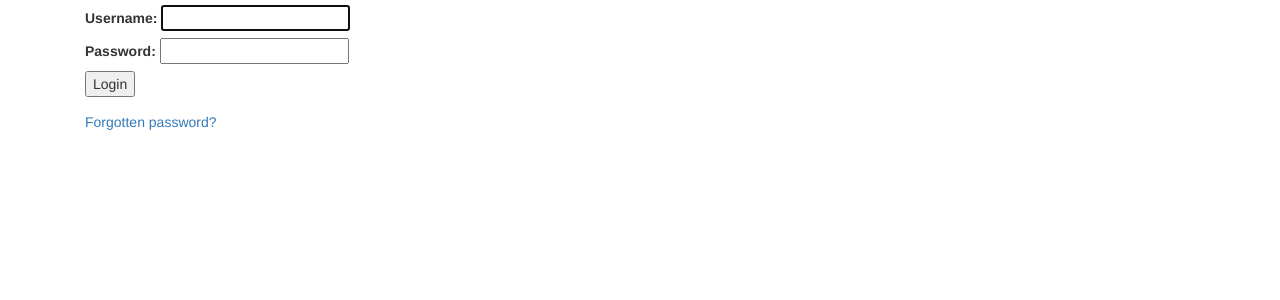
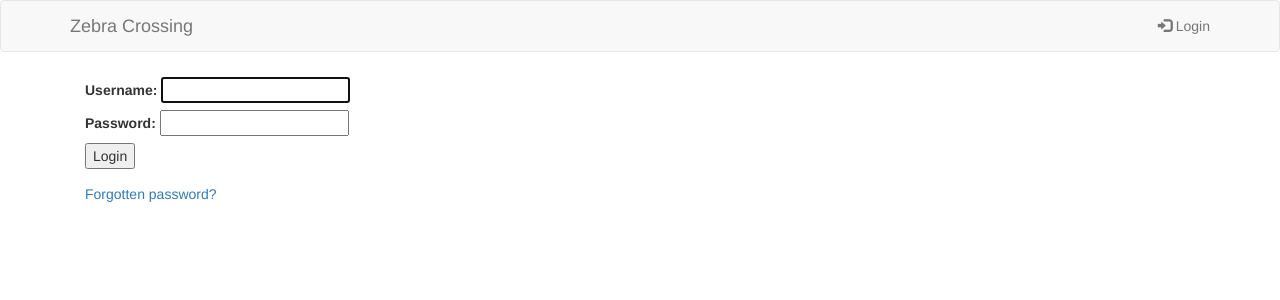
Before and after one commit to bitcastza/zebra-crossing, a Django app: page /accounts/login/ in a window 1280 px wide. Shown: the top 300 px of the page. Run offline with Django 3.2, Linux system fonts and the light colour scheme; some libraries are stand-ins or nearby versions.

Commit message:
add nav bar

```diff
--- a/zebracrossing/templates/zebracrossing/base.html
+++ b/zebracrossing/templates/zebracrossing/base.html
@@ -10,6 +10,7 @@
     {% block extra_head %}{% endblock %}
   </head>
   <body>
+    {% include "zebracrossing/nav.html" %}
     <div id="main" class="container {% block container_class %}{% endblock %}">
       {% block content %}
       <h1>Zebra Crossing</h1>
--- /dev/null
+++ b/zebracrossing/templates/zebracrossing/nav.html
@@ -0,0 +1,30 @@
+<nav class="navbar navbar-default">
+  <div class="container">
+    {% block navtitle %}
+    <div class="navbar-header">
+      <a class="navbar-brand" href="/">Zebra Crossing</a>
+    </div>
+    {% endblock %}
+    {% block navuser %}
+    <ul class="nav navbar-nav navbar-right">
+      {% if user.is_staff %}
+      <li>
+        <a href="{% url 'admin:index' %}">
+          <span class="glyphicon glyphicon-cog"></span> Site Admin</a>
+      </li>
+      {% endif %}
+      {% if user.is_authenticated %}
+      <li>
+        <a href="{% url 'registration:logout' %}">
+          <span class="glyphicon glyphicon-log-out"></span> Log Out</a>
+      </li>
+      {% else %}
+      <li>
+        <a href=" {% url 'registration:login' %}">
+          <span class="glyphicon glyphicon-log-in"></span> Login</a>
+      </li>
+      {% endif %}
+    </ul>
+    {% endblock %}
+  </div>
+</nav>
```
